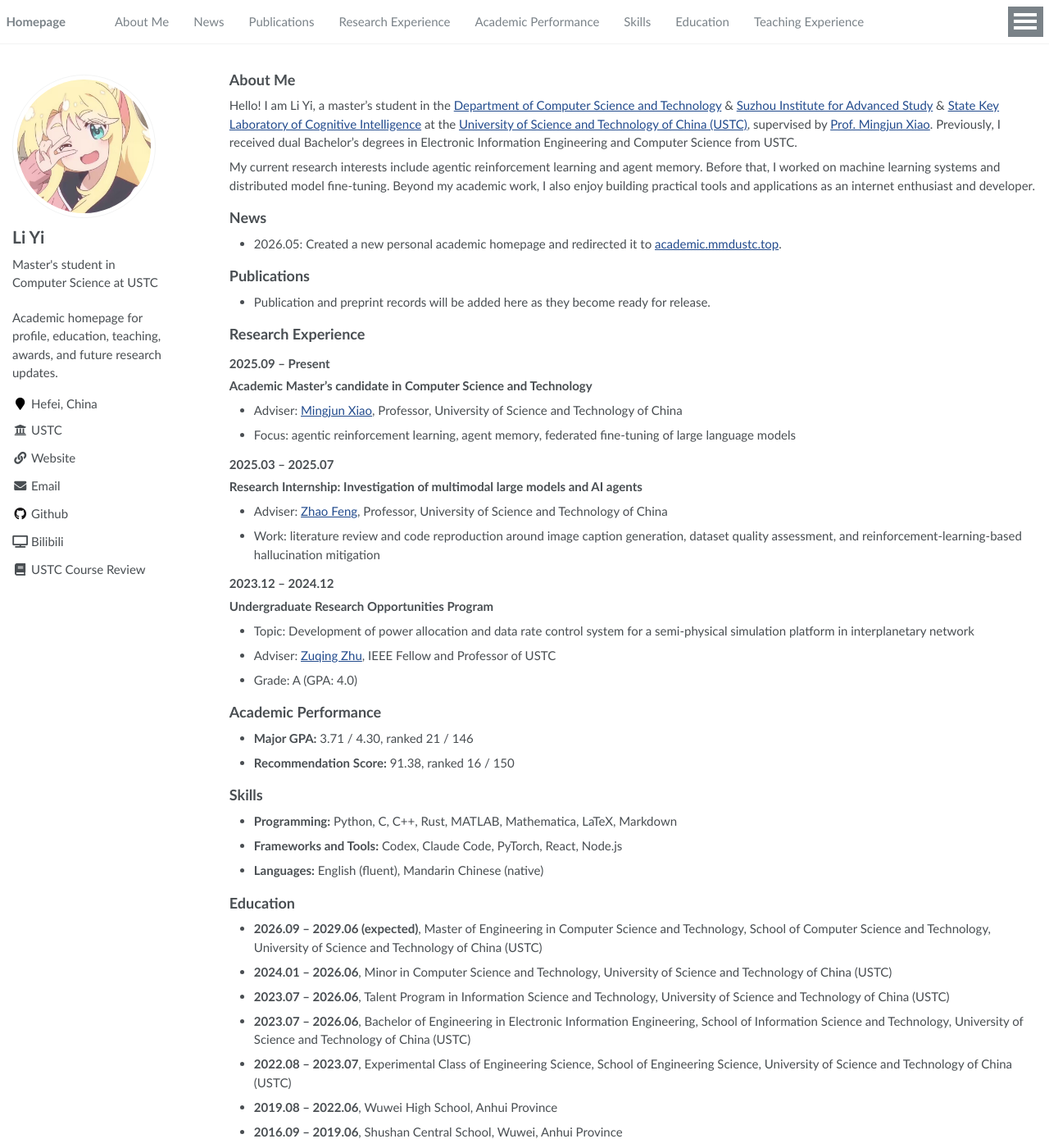
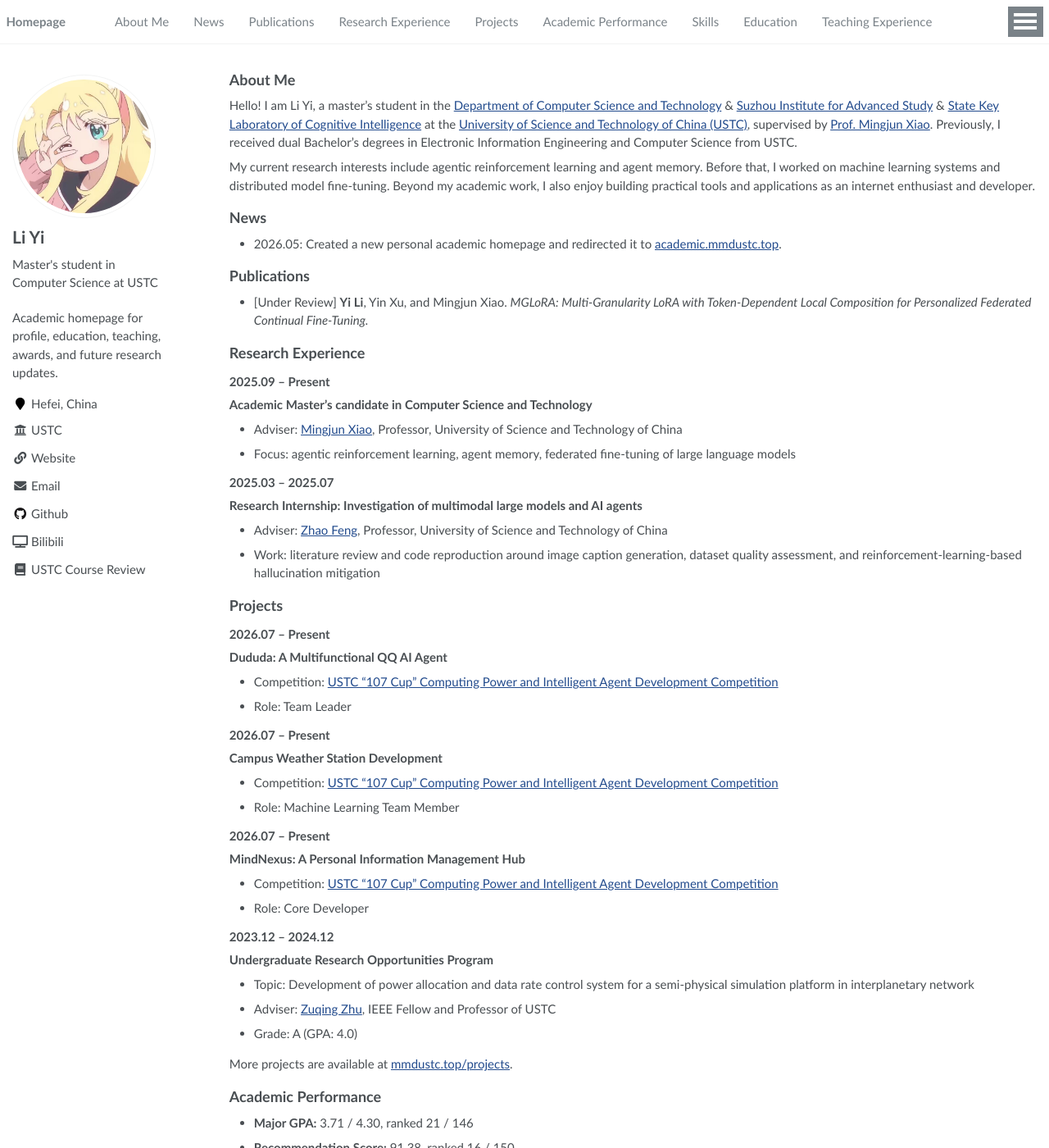
Before and after one commit to ly382965/ly382965.github.io, a Jekyll site: the page built from _pages/about.md, in a window 1280 px wide and 1400 px high. Shown: the whole window at 82% size. Built offline with Jekyll 4.4.1, drawn with Linux system fonts in a browser that asks for light colours; some of the changed text lies outside the part shown.

Commit message:
Update publications, projects, and teaching experience

```diff
--- a/_data/navigation.yml
+++ b/_data/navigation.yml
@@ -11,6 +11,9 @@ main:
 
   - title: "Research Experience"
     url: "/#research-experience"
+
+  - title: "Projects"
+    url: "/#projects"
 
   - title: "Academic Performance"
     url: "/#academic-performance"
--- a/_pages/about.md
+++ b/_pages/about.md
@@ -20,7 +20,7 @@ My current research interests include agentic reinforcement learning and agent m
 
 ## [Publications](#publications)
 
-- Publication and preprint records will be added here as they become ready for release.
+- [Under Review] **Yi Li**, Yin Xu, and Mingjun Xiao. *MGLoRA: Multi-Granularity LoRA with Token-Dependent Local Composition for Personalized Federated Continual Fine-Tuning.*
 
 ## [Research Experience](#research-experience)
 
@@ -38,6 +38,29 @@ My current research interests include agentic reinforcement learning and agent m
 - Adviser: [Zhao Feng](https://faculty.ustc.edu.cn/zhaofeng1/zh_CN/index.htm), Professor, University of Science and Technology of China
 - Work: literature review and code reproduction around image caption generation, dataset quality assessment, and reinforcement-learning-based hallucination mitigation
 
+## [Projects](#projects)
+
+### 2026.07 -- Present
+
+**Dududa: A Multifunctional QQ AI Agent**
+
+- Competition: [USTC "107 Cup" Computing Power and Intelligent Agent Development Competition](https://ustcnet.ustc.edu.cn/2026/0623/c33415a745288/page.htm)
+- Role: Team Leader
+
+### 2026.07 -- Present
+
+**Campus Weather Station Development**
+
+- Competition: [USTC "107 Cup" Computing Power and Intelligent Agent Development Competition](https://ustcnet.ustc.edu.cn/2026/0623/c33415a745288/page.htm)
+- Role: Machine Learning Team Member
+
+### 2026.07 -- Present
+
+**MindNexus: A Personal Information Management Hub**
+
+- Competition: [USTC "107 Cup" Computing Power and Intelligent Agent Development Competition](https://ustcnet.ustc.edu.cn/2026/0623/c33415a745288/page.htm)
+- Role: Core Developer
+
 ### 2023.12 -- 2024.12
 
 **Undergraduate Research Opportunities Program**
@@ -45,6 +68,8 @@ My current research interests include agentic reinforcement learning and agent m
 - Topic: Development of power allocation and data rate control system for a semi-physical simulation platform in interplanetary network
 - Adviser: [Zuqing Zhu](https://faculty.ustc.edu.cn/zhuzuqing/zh_CN/index.htm), IEEE Fellow and Professor of USTC
 - Grade: A (GPA: 4.0)
+
+More projects are available at [mmdustc.top/projects](https://mmdustc.top/projects/).
 
 ## [Academic Performance](#academic-performance)
 
@@ -76,6 +101,8 @@ My current research interests include agentic reinforcement learning and agent m
 - **2010.09 -- 2016.06**, Shushan Central Primary School, Wuwei, Anhui Province
 
 ## [Teaching Experience](#teaching-experience)
+
+- **Teaching Assistant -- Data Structures A** (Autumn 2026), Instructor: [Mingjun Xiao](https://faculty.ustc.edu.cn/xiaomingjun/zh_CN/index.htm)
 
 - **Teaching Assistant -- Principles of Computers and Embedded Systems** (Spring 2026), Instructor: [Xiaohui Chen](https://faculty.ustc.edu.cn/chenxiaohui/zh_CN/index/170473/list/index.htm)
 
--- a/_sass/_page.scss
+++ b/_sass/_page.scss
@@ -56,7 +56,7 @@
   }
 
   h2[id] {
-    scroll-margin-top: 2em;
+    scroll-margin-top: 3.5em;
   }
 
   h2 a {
```
